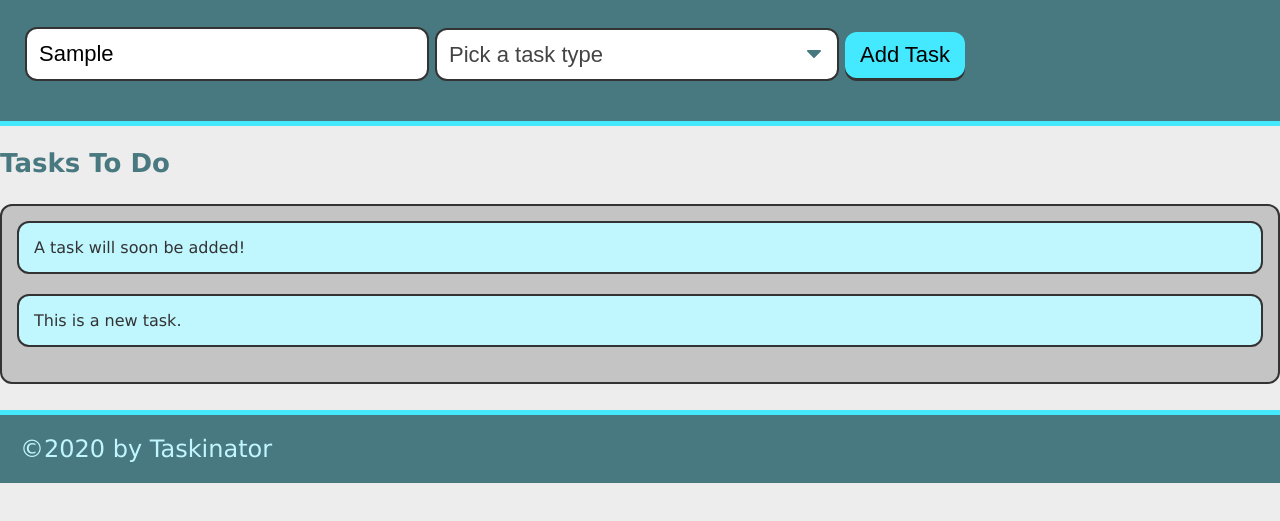
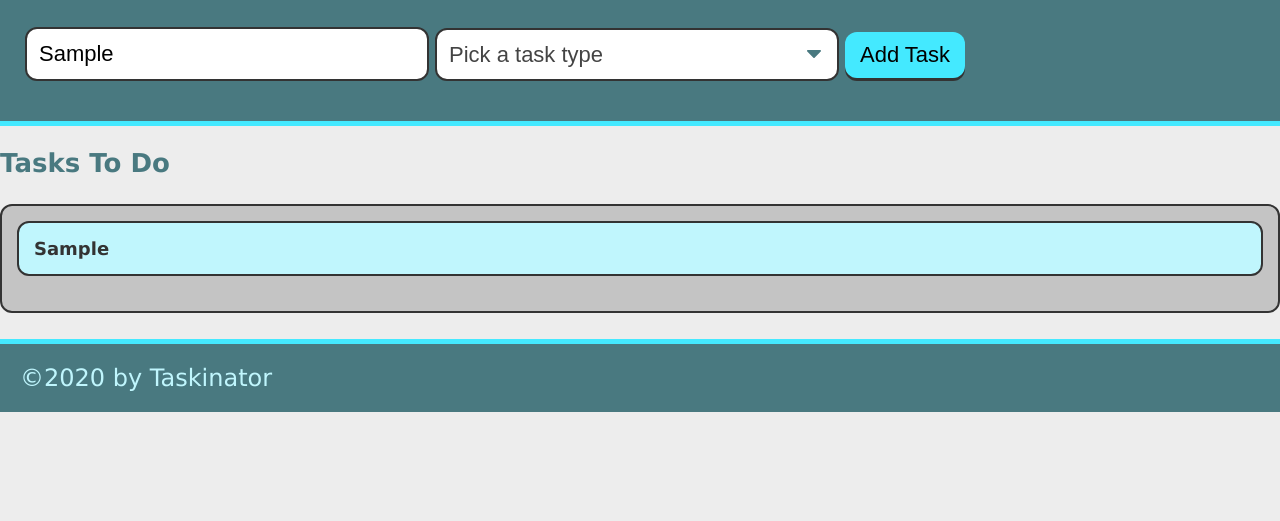
Before and after one commit to sgtratchet/taskinator, a plain HTML site: page index.html in a window 1280 px wide. Both pictures are taken after typing "Sample" into the empty fields and a click on the button "Add Task". Shown: the part 115-636 px from the top of the page. Drawn offline with Linux system fonts and the light colour scheme.

Commit message:
new task button now creates new task with user input

```diff
--- a/assets/js/script.js
+++ b/assets/js/script.js
@@ -3,10 +3,23 @@ var taskToDoEl = document.querySelector("#tasks-to-do");
 
 var createTaskHandler =function(){
     event.preventDefault();
+    var taskNameInput=document.querySelector("input[name='task-name']").value;
+    console.log(taskNameInput);
+    var taskTypeInput=document.querySelector("select[name='task-type']").value;
+    console.log(taskTypeInput);
+        //create list item
     var listItemEl = document.createElement('li');
-    listItemEl.className = 'task-item';
-    listItemEl.textContent = 'This is a new task.';
+        listItemEl.className = 'task-item';
+        //create div to hold task info
+    var taskInfoEl= document.createElement("div");
+        //give it a class name
+    taskInfoEl.className ="task-info";
+        //add HTML content to div
+    taskInfoEl.innerHTML ="<h3 class='task-name'>" + taskNameInput + "</h3><span class='task-type'>" + taskTypeInput + "</span>";
+
+    listItemEl.appendChild(taskInfoEl);
+        //add items to to-do list
     taskToDoEl.appendChild(listItemEl);
-}
+};
 
 formEl.addEventListener("submit", createTaskHandler);
--- a/index.html
+++ b/index.html
@@ -16,9 +16,9 @@
                 <input type="text" name="task-name" class ="text-input" placeholder="Enter Task Name."/>
             </div>
             <div class ="form-group">
-                <select name='task-type'class ="select-dropdown">
+                <select name='task-type' class ="select-dropdown">
                     <option value="" disabled selected>Pick a task type</option>
-                    <option value='Print'>Print</option>
+                    <option value="Print">Print</option>
                     <option value="Web">Web</option>
                     <option value="Mobile">Mobile</option>
                 </select>
@@ -31,7 +31,7 @@
     <section class='list-title'>
         <h2 class='list-title'>Tasks To Do</h2>
         <ul class='task-list' id="tasks-to-do">
-            <li class='task-item'>A task will soon be added!</li>
+            <!-- <li class='task-item'>A task will soon be added!</li> -->
         </ul>
     </section>
     <footer>
```
